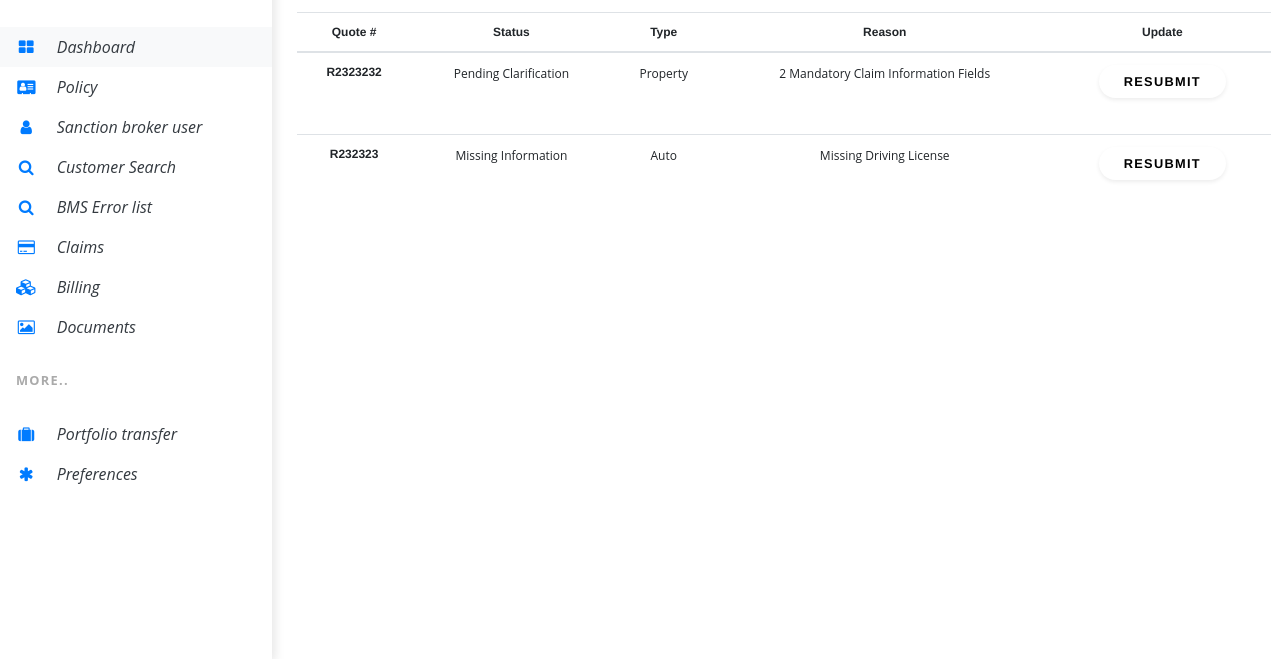
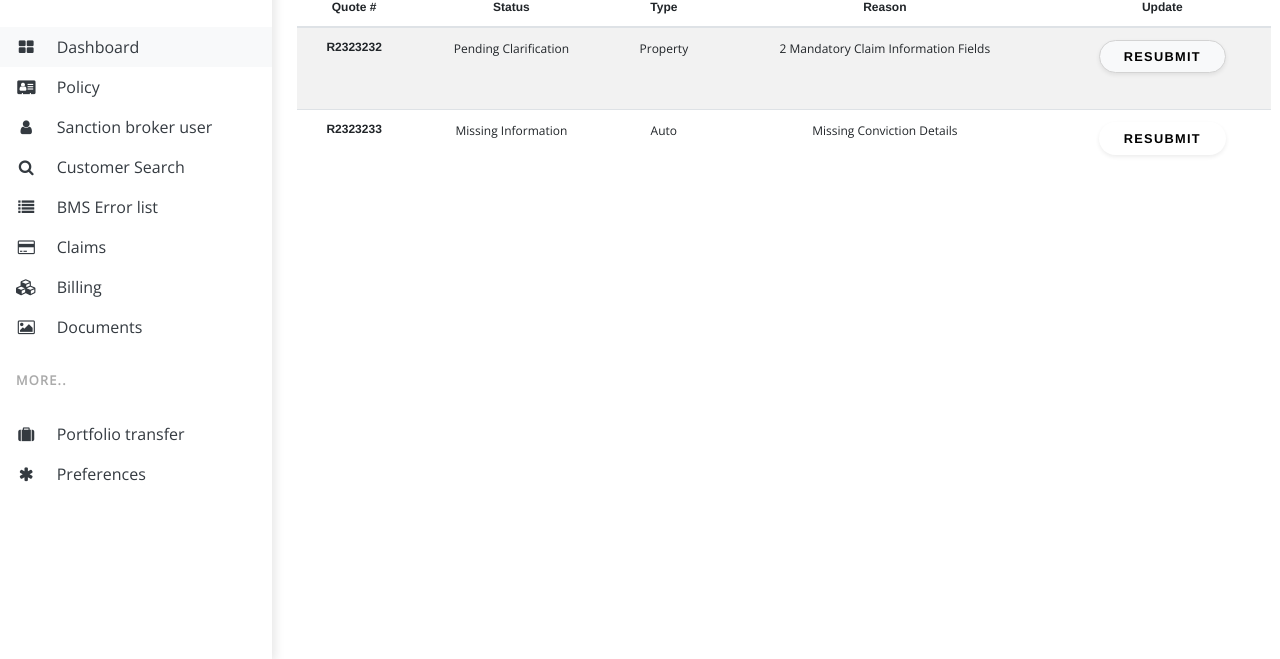
Before and after one commit to kjana83/broker, a plain HTML site: page BMSList.html in a window 1280 px wide. Shown: the part 141-800 px from the top of the page. Drawn offline with nearby package versions, Linux system fonts and the light colour scheme.

Commit message:
bms list

```diff
--- a/BMSList.html
+++ b/BMSList.html
@@ -26,7 +26,7 @@
       href="https://stackpath.bootstrapcdn.com/font-awesome/4.7.0/css/font-awesome.min.css"
     />
 
-
+    <link href="https://fonts.googleapis.com/css?family=Open+Sans&display=swap" rel="stylesheet">
     <link rel="stylesheet" href="./style.css">
 
     <script type="text/javascript">
@@ -64,53 +64,53 @@
         </p>
         <ul class="nav flex-column bg-white mb-0">
           <li class="nav-item">
-            <a href="./index.html" class="nav-link text-dark font-italic bg-light">
-              <i class="fa fa-th-large mr-3 text-primary fa-fw"></i>
+            <a href="./index.html" class="nav-link text-dark bg-light">
+              <i class="fa fa-th-large mr-3  fa-fw"></i>
               Dashboard
             </a>
           </li>
 
 
           <li class="nav-item">
-            <a href="#" class="nav-link text-dark font-italic">
-              <i class="fa fa-address-card mr-3 text-primary fa-fw"></i>
+            <a href="#" class="nav-link text-dark">
+              <i class="fa fa-address-card mr-3  fa-fw"></i>
               Policy
             </a>
           </li>
 
           <li class="nav-item">
-            <a href="#" class="nav-link text-dark font-italic">
-              <i class="fa fa-user mr-3 text-primary fa-fw"></i>
+            <a href="#" class="nav-link text-dark">
+              <i class="fa fa-user mr-3  fa-fw"></i>
               Sanction broker user
             </a>
           </li>
           <li class="nav-item">
-            <a href="#" class="nav-link text-dark font-italic">
-              <i class="fa fa-search mr-3 text-primary fa-fw"></i>
+            <a href="#" class="nav-link text-dark">
+              <i class="fa fa-search mr-3  fa-fw"></i>
               Customer Search
             </a>
           </li>
           <li class="nav-item">
-            <a href="./BMSList.html" class="nav-link text-dark font-italic">
-              <i class="fa fa-search mr-3 text-primary fa-fw"></i>
+            <a href="./BMSList.html" class="nav-link text-dark">
+              <i class="fa fa-list mr-3  fa-fw"></i>
               BMS Error list
             </a>
           </li>
           <li class="nav-item">
-            <a href="#" class="nav-link text-dark font-italic">
-              <i class="fa  fa-credit-card mr-3 text-primary fa-fw"></i>
+            <a href="#" class="nav-link text-dark">
+              <i class="fa  fa-credit-card mr-3  fa-fw"></i>
               Claims
             </a>
           </li>
           <li class="nav-item">
-            <a href="#" class="nav-link text-dark font-italic">
-              <i class="fa fa-cubes mr-3 text-primary fa-fw"></i>
+            <a href="#" class="nav-link text-dark">
+              <i class="fa fa-cubes mr-3  fa-fw"></i>
               Billing
             </a>
           </li>
           <li class="nav-item">
-            <a href="#" class="nav-link text-dark font-italic">
-              <i class="fa fa-picture-o mr-3 text-primary fa-fw"></i>
+            <a href="#" class="nav-link text-dark">
+              <i class="fa fa-picture-o mr-3  fa-fw"></i>
               Documents
             </a>
           </li>
@@ -122,18 +122,18 @@
         </p>
         <ul class="nav flex-column bg-white mb-0">
           <li class="nav-item">
-            <a href="#" class="nav-link text-dark font-italic">
+            <a href="#" class="nav-link text-dark">
               <i
-                class="fa  fa-suitcase                  mr-3 text-primary fa-fw"
+                class="fa  fa-suitcase                  mr-3  fa-fw"
               ></i>
               Portfolio transfer
             </a>
           </li>
 
           <li class="nav-item">
-            <a href="#" class="nav-link text-dark font-italic">
+            <a href="#" class="nav-link text-dark">
               <i
-                class="fa  fa-asterisk                  mr-3 text-primary fa-fw"
+                class="fa  fa-asterisk                  mr-3  fa-fw"
               ></i>
               Preferences
             </a>
@@ -145,16 +145,15 @@
       <div class="page-content p-5" id="content">
         <!-- Toggle button -->
 
-        <button id="sidebarCollapse" type="button" class="btn btn-light bg-white rounded-pill shadow-sm px-4 mb-4"><i
+        <button id="sidebarCollapse" type="button" class="btn btn-light btn-style rounded-pill shadow-sm px-4 mb-4"><i
           class="fa fa-bars mr-2"></i><small class="text-uppercase font-weight-bold">Toggle</small></button>
 
-        <h3 class="display-4 text-black">BMS Error list</h3>
+        <h3 class="display-4 text-black">BMS Error List</h3>
 
-      <div class="separator"></div>
 
 <div class="row">
   <div class="col-xs-12 col-md-12">
-  <table class="table">
+  <table class="table table-striped">
                 <thead>
                   <tr>
                     <th scope="col">Quote #</th>
@@ -171,7 +170,7 @@
                     <td>Property</td>
                     <td>2 Mandatory Claim Information Fields </td>
                  <th>
-                      <button id="btnUpdate" type="button" class="btn btn-updatelight rounded-pill shadow-sm px-4 mb-4">
+                      <button id="btnUpdate" type="button" class="btn btn-style rounded-pill shadow-sm px-4 mb-4">
                         <a href="./BMSUpdate.html">
                           <small class="text-uppercase font-weight-bold">Resubmit</small>
                           </a>
@@ -180,13 +179,13 @@
                  </tr>
 
                  <tr>
-                    <th>R232323</th>
+                    <th>R2323233</th>
                     <td>Missing Information</td>
                     <td>Auto</td>
-                    <td>Missing Driving License</td>
+                    <td>Missing Conviction Details</td>
                  <th>
                       <button id="btnUpdate" type="button" class="btn btn-updatelight rounded-pill shadow-sm px-4 mb-4">
-                          <a href="./BMSUpdate.html">
+                          <a href="./BMSUpdateAuto.html">
                           <small class="text-uppercase font-weight-bold">Resubmit</small>
                           </a></button>
                     </th>
```
